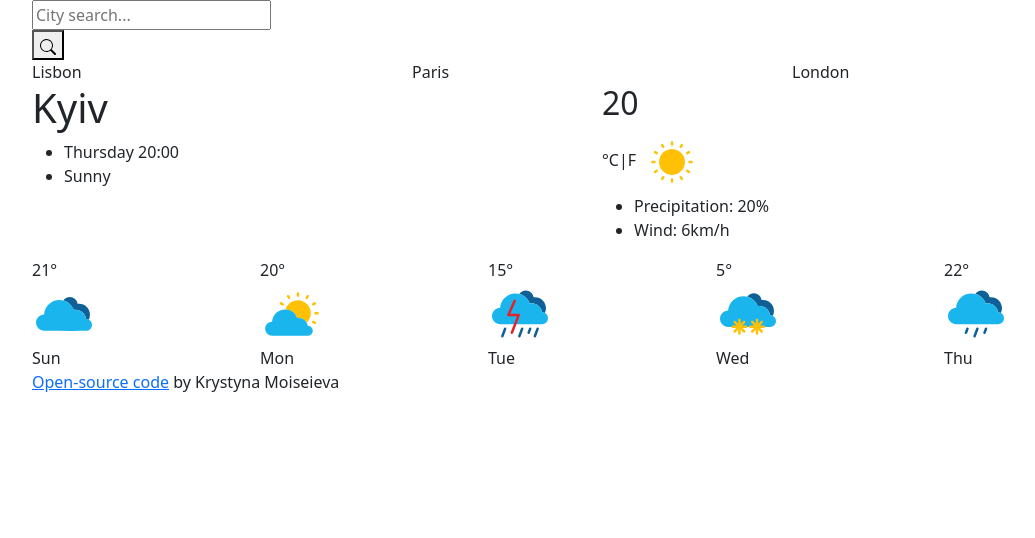
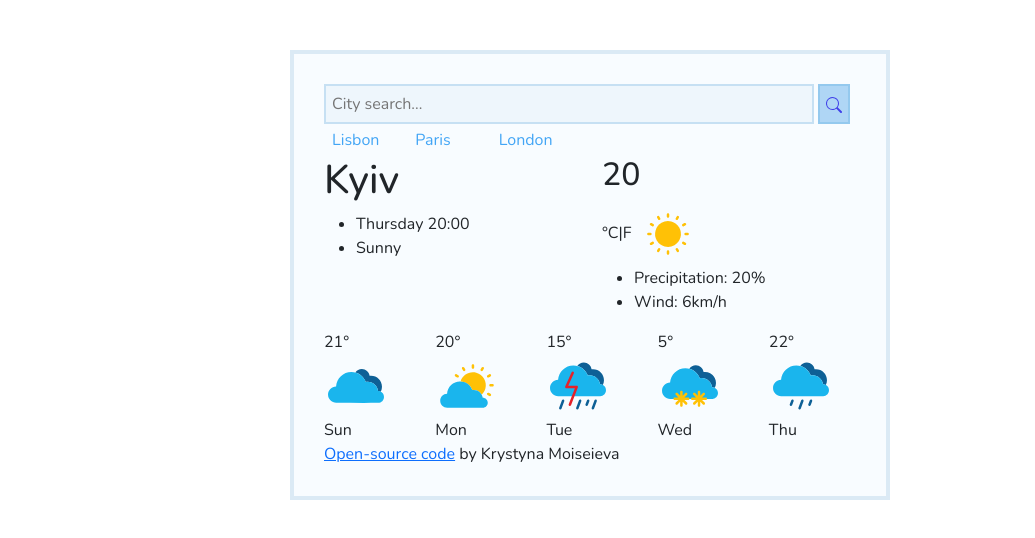
Before and after one commit to krystynamv/Weather--app, a plain HTML site: page index.html in a window 1280 px wide. Shown: the whole page, without its empty margins (50-1085 px from the left). Drawn offline with nearby package versions, Linux system fonts and the light colour scheme.

Commit message:
Styled form

```diff
--- a/index.html
+++ b/index.html
@@ -4,17 +4,25 @@
     <meta charset="UTF-8" />
     <meta http-equiv="X-UA-Compatible" content="IE=edge" />
     <meta name="viewport" content="width=device-width, initial-scale=1.0" />
-    <link rel="stylesheet" href="search/styles.css" />
+
     <link
       href="https://cdn.jsdelivr.net/npm/bootstrap@5.2.3/dist/css/bootstrap.min.css"
       rel="stylesheet"
       integrity="sha384-rbsA2VBKQhggwzxH7pPCaAqO46MgnOM80zW1RWuH61DGLwZJEdK2Kadq2F9CUG65"
       crossorigin="anonymous"
     />
+    <link rel="preconnect" href="https://fonts.googleapis.com" />
+    <link rel="preconnect" href="https://fonts.gstatic.com" crossorigin />
+    <link
+      href="https://fonts.googleapis.com/css2?family=Nunito:ital,wght@0,200;0,300;0,400;0,500;0,600;0,700;0,800;0,900;0,1000;1,200;1,300;1,400;1,500;1,600;1,700;1,800;1,900;1,1000&display=swap"
+      rel="stylesheet"
+    />
+    <link rel="stylesheet" href="search/styles.css" />
     <title>Weather app</title>
   </head>
   <body>
     <div class="container">
+      <div class="weather-app">
         <div>
           <form>
             <input
@@ -23,8 +31,7 @@
               placeholder="City search..."
               name="city-name"
             />
-        </form>
-        <button>
+            <button class="button-form">
               <svg
                 xmlns="http://www.w3.org/2000/svg"
                 width="16"
@@ -38,6 +45,7 @@
                 />
               </svg>
             </button>
+          </form>
         </div>
         <div class="row cities">
           <div class="col">Lisbon</div>
@@ -104,6 +112,7 @@
           by Krystyna Moiseieva</span
         >
       </div>
+    </div>
     <script src="search/script.js"></script>
   </body>
 </html>
--- a/search/styles.css
+++ b/search/styles.css
@@ -0,0 +1,28 @@
+.weather-app {
+  max-width: 600px;
+  margin: 50px auto;
+  padding: 30px;
+  border: 4px solid #dbeaf5;
+  font-family: "Nunito", sans-serif;
+  background-color: #f8fcff;
+}
+.input-form {
+  background-color: #eef6fc;
+  border: solid 2px #c6e0f3;
+  padding: 6px;
+  width: 490px;
+}
+.button-form {
+  padding: 6px;
+  background-color: #afd6f5;
+  border: solid 2px #94c9ee;
+}
+.bi-search {
+  color: rgb(64, 64, 233);
+}
+.cities {
+  color: #42a5f5;
+  width: 50%;
+  font-size: 16px;
+  padding: 4px 8px;
+}
```
Lines whose indentation alone changed are shown as unchanged.
